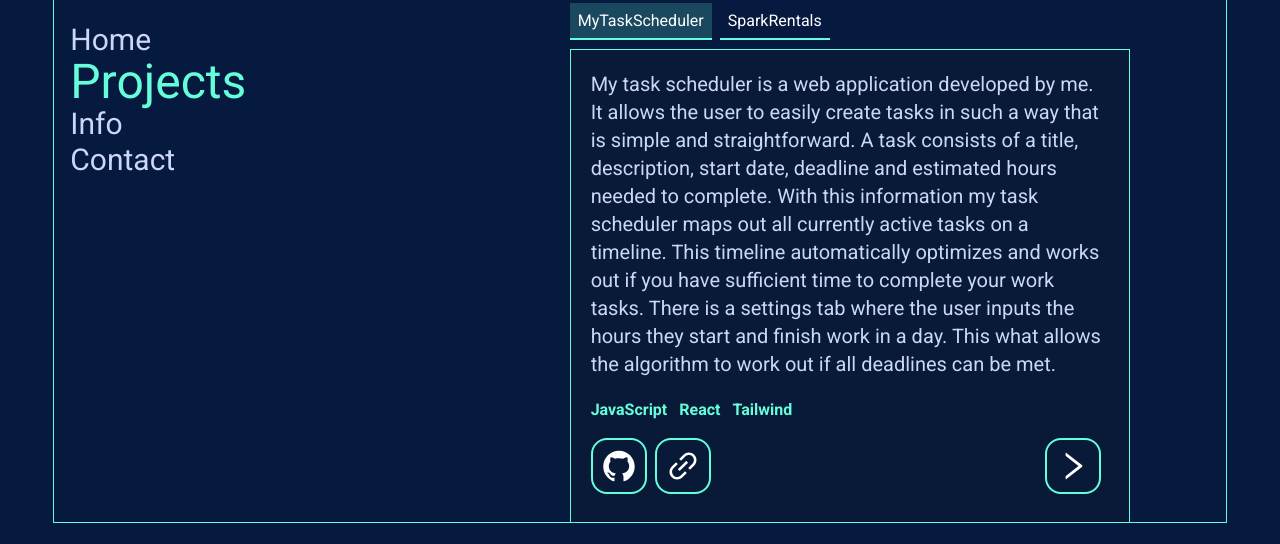
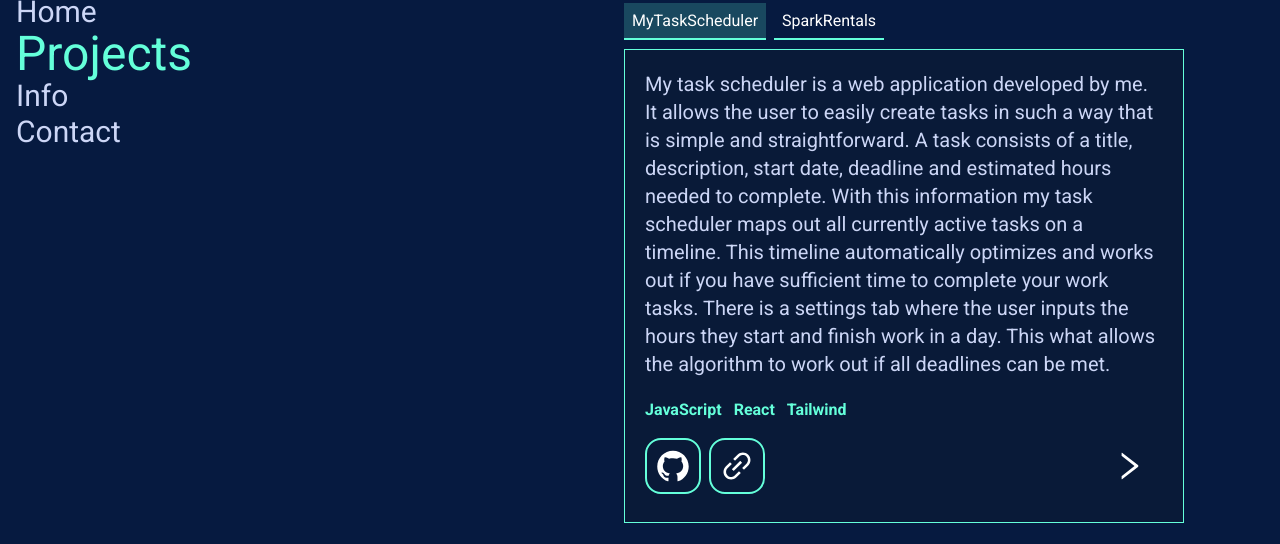
Before and after one commit to JamesTTTT/portfolio-2023, a React (Vite) app: page /projects in a window 1280 px wide. Shown: the part 210-754 px from the top of the page. Built offline with nearby package versions, Linux system fonts and the light colour scheme.

Commit message:
Deleted frame

```diff
--- a/src/App.jsx
+++ b/src/App.jsx
@@ -25,8 +25,8 @@ const App = () => {
       <div className="flex w-full h-full justify-center items-center overflow-hidden">
         <div
           id="insideFrame"
-          className="border border-secondary w-11/12 font-roboto text-white
-         h-5/6 max-h-5/6 relative overflow-hidden"
+          className=" w-full font-roboto text-white
+         h-full relative overflow-hidden"
         >
           <P5Wrap />
 
@@ -36,7 +36,7 @@ const App = () => {
           >
             <BrowserRouter>
               <div className="flex justify-between h-full ">
-                <div>
+                <div className="my-10 mx-2r">
                   <h1 className="font-bold text-6xl ">{logo}</h1>
                   <p className="p-2 text-2xl text-secondary">
                     Fullstack Developer
--- a/src/components/paths/Projects.jsx
+++ b/src/components/paths/Projects.jsx
@@ -64,8 +64,8 @@ const Projects = () => {
         <div className="flex mb-4 justify-center w-fit">{projectMap()}</div>
         <div className="bg-box p-5 border border-secondary bg-opacity-60">
           <p
-            className="text-xl text-head h-80 max-h-80 overflow-scroll
-         scrollbar-thumb-blue-400 font-normal"
+            className="text-xl text-head h-80 max-h-80 overflow-y-scroll overflow-x-hidden scrollbar
+            scrollbar-thin-gray-900 scrollbar-track-gray-100 font-normal"
           >
             {selected.desc}
           </p>
@@ -90,8 +90,8 @@ const Projects = () => {
               </a>
             </div>
             <button
-              className="text-4xl p-2 my-2 mx-2 cursor-pointer hover:text-secondary border-2 rounded-2xl
-           hover:bg-secondary hover:bg-opacity-20 border-secondary"
+              className="text-4xl p-2 my-2 mx-2 cursor-pointer hover:text-secondary rounded-2xl
+            hover:bg-opacity-20 "
             >
               <AiOutlineRight />
             </button>
--- a/tailwind.config.cjs
+++ b/tailwind.config.cjs
@@ -29,5 +29,5 @@ module.exports = {
       roboto: ["Roboto", "seri"],
     },
   },
-  plugins: [require("tailwind-scrollbar")],
+  plugins: [require("tailwind-scrollbar")({ nocompatible: true })],
 };
```
